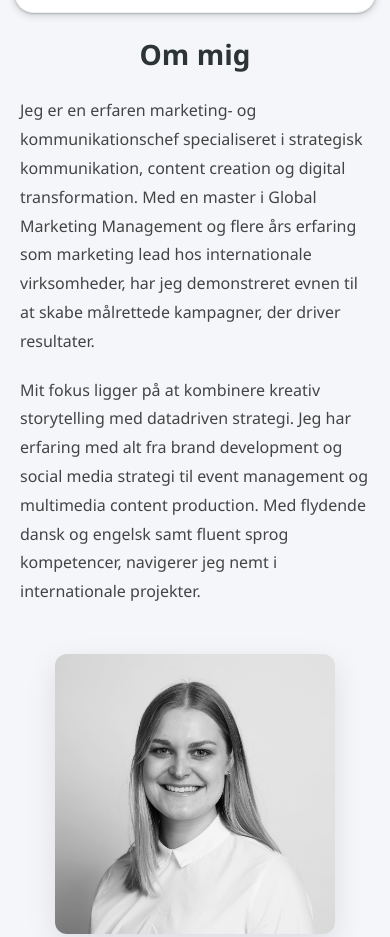
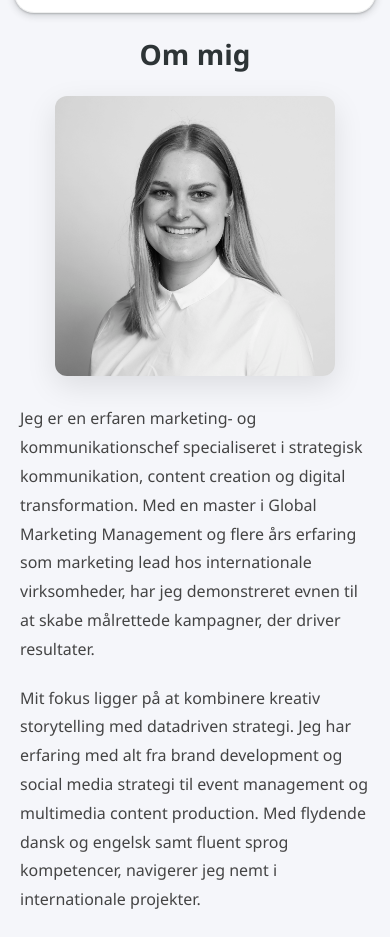
Before and after one commit to B3rginator/Portfolio, a plain HTML site: page index.html in a window 390 px wide. Shown: the part 817-1754 px from the top of the page. Drawn offline with Linux system fonts and the light colour scheme.

Commit message:
style: adjust order of about section elements for improved layout

```diff
--- a/css/responsive.css
+++ b/css/responsive.css
@@ -298,6 +298,14 @@
         gap: 28px;
     }
 
+    .about-image {
+        order: 1;
+    }
+
+    .about-text {
+        order: 2;
+    }
+
     .about-text p {
         font-size: 16px;
         margin-bottom: 20px;
```
